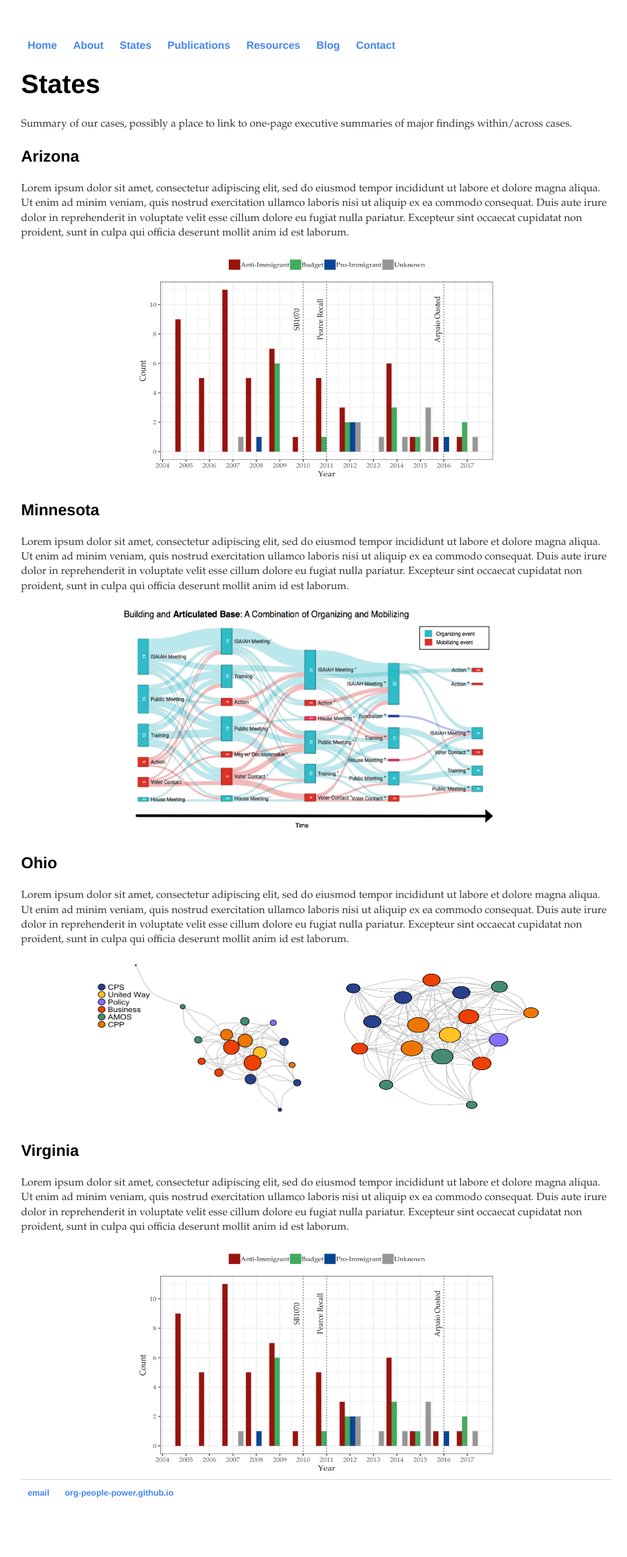
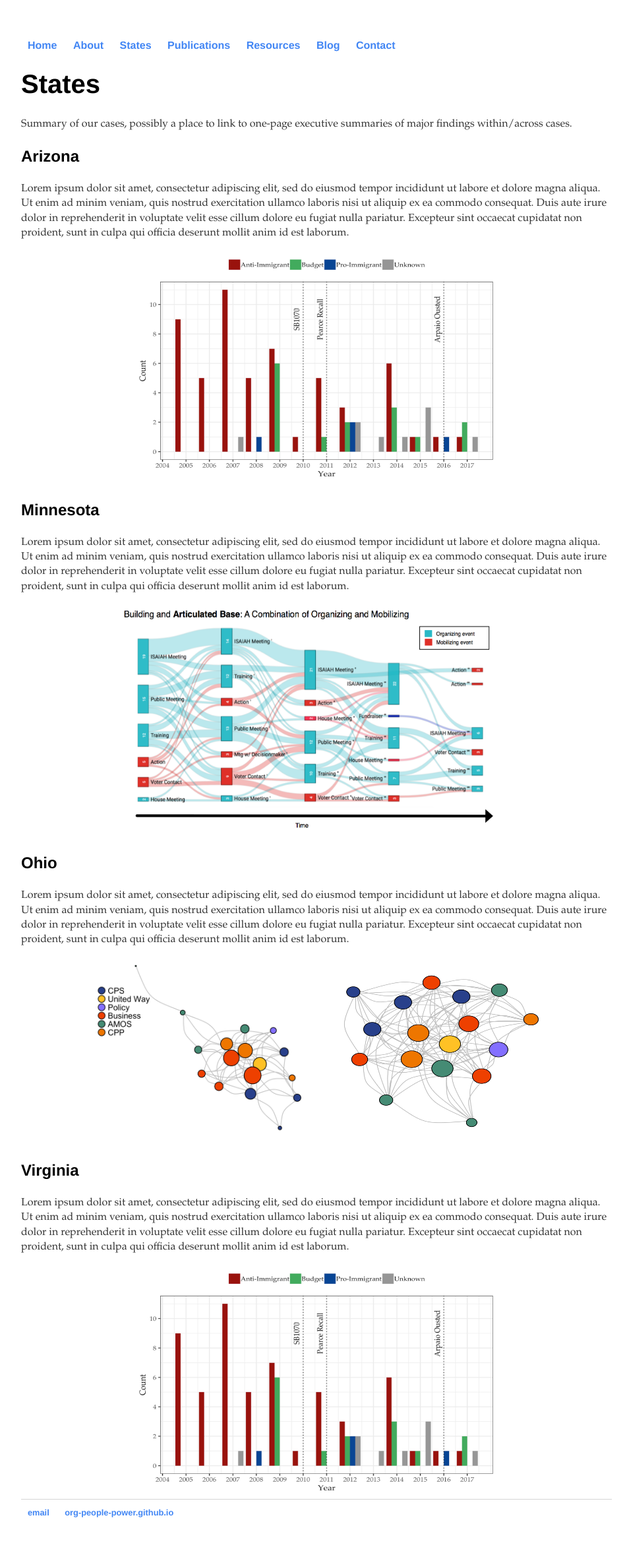
Before and after one commit to org-people-power/org-people-power.github.io, a Jekyll site: the page built from states/index.html, in a window 1280 px wide. Shown: the whole page at 66% size, without its empty margins (160-1111 px from the left). Built offline with Jekyll 4.4.1, drawn with Linux system fonts in a browser that asks for light colours; before the commit the page ends 2330 px from its top, so only the background shows below that.

Commit message:
Update index.html

```diff
--- a/states/index.html
+++ b/states/index.html
@@ -21,8 +21,8 @@ title: States
 	<h3> Ohio </h3>
 	<p> Lorem ipsum dolor sit amet, consectetur adipiscing elit, sed do eiusmod tempor incididunt ut labore et dolore magna aliqua. Ut enim ad minim veniam, quis nostrud exercitation ullamco laboris nisi ut aliquip ex ea commodo consequat. Duis aute irure dolor in reprehenderit in voluptate velit esse cillum dolore eu fugiat nulla pariatur. Excepteur sint occaecat cupidatat non proident, sunt in culpa qui officia deserunt mollit anim id est laborum.</p>
 <center>
-	<img src="/images/oh_2013_strategizing_anon.png" alt="HTML5 Icon" style="width:350px;height:250px;">
-	<img src="/images/oh_2016_strategizing_anon.png" alt="HTML5 Icon" style="width:350px;height:250px;">
+	<img src="/images/oh_2013_strategizing_anon.png" alt="HTML5 Icon" style="width:350px;height:280px;">
+	<img src="/images/oh_2016_strategizing_anon.png" alt="HTML5 Icon" style="width:350px;height:280px;">
 </center>
 	<h3> Virginia </h3>
 	<p> Lorem ipsum dolor sit amet, consectetur adipiscing elit, sed do eiusmod tempor incididunt ut labore et dolore magna aliqua. Ut enim ad minim veniam, quis nostrud exercitation ullamco laboris nisi ut aliquip ex ea commodo consequat. Duis aute irure dolor in reprehenderit in voluptate velit esse cillum dolore eu fugiat nulla pariatur. Excepteur sint occaecat cupidatat non proident, sunt in culpa qui officia deserunt mollit anim id est laborum.</p>
```
